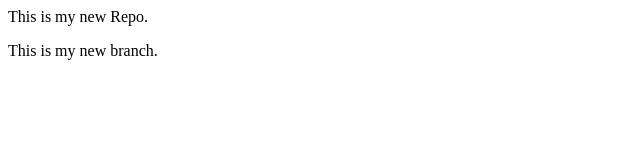
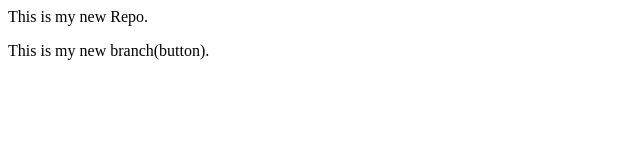
Before and after one commit to malikmudasir01/LocalRepo, a plain HTML site: page index.html in a window 1280 px wide. Shown: the full height of the page, 0-640 px from the left. Drawn offline with Linux system fonts and the light colour scheme.

```diff
--- a/index.html
+++ b/index.html
@@ -1,2 +1,2 @@
 <p>This is my new Repo.</p>
-<p>This is my new branch.</p>
+<p>This is my new branch(button).</p>
```
